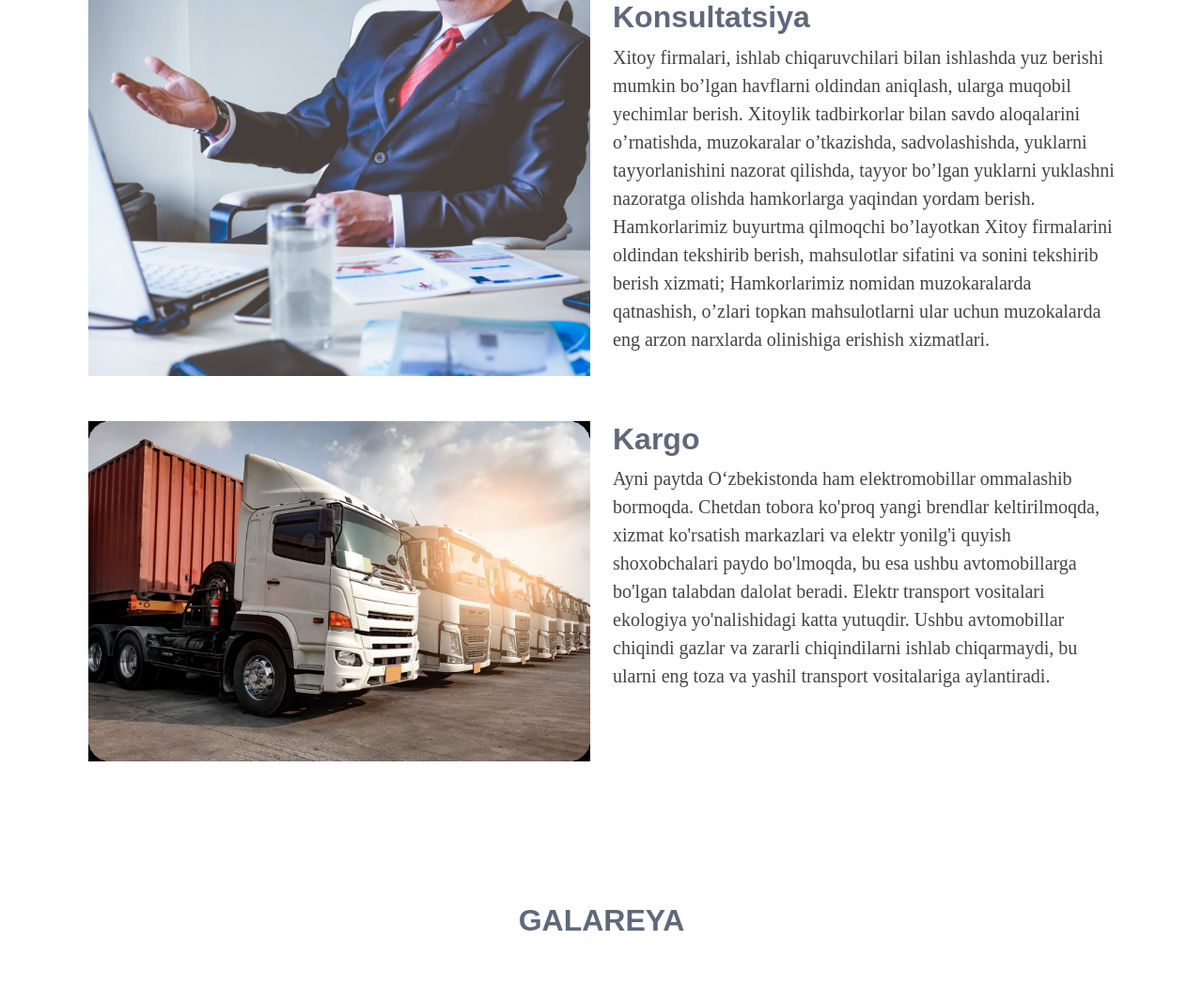
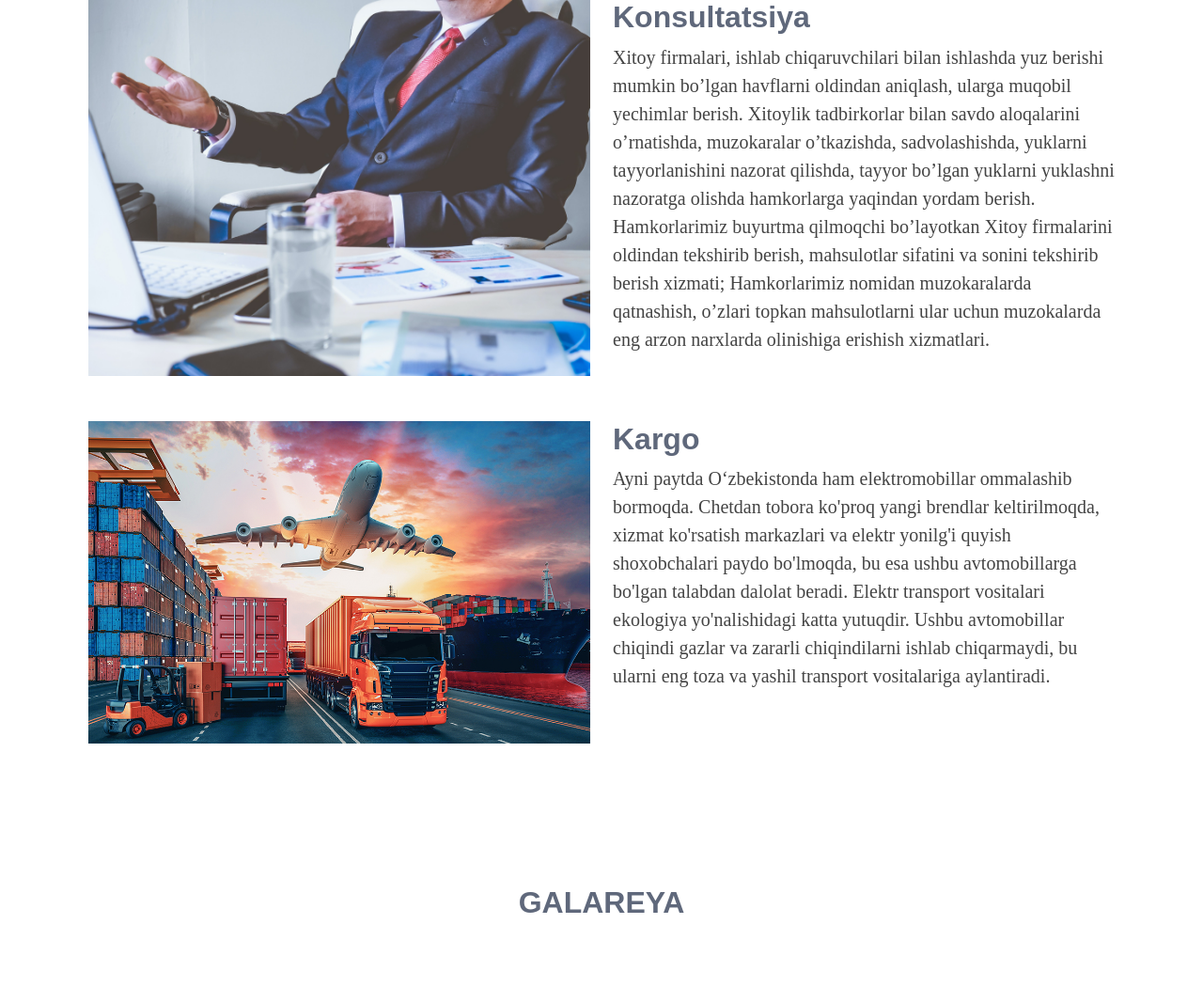
Before and after one commit to SHOHIJAHON20001/SandDMotors, a Django app: page / in a window 1280 px wide. Shown: the part 1896-2946 px from the top of the page at 94% size. Run offline with Django 4.2, Linux system fonts and the light colour scheme; data that the repository does not hold is empty; parts of the project's set-up code (start-up, migrations or seed data) failed here and were passed over; some libraries are stand-ins or nearby versions.

Commit message:
sandmotors

```diff
--- a/templates/index.html
+++ b/templates/index.html
@@ -118,7 +118,7 @@
       <div class="container">
         <div class="row">
           <div class="col-lg-6">
-            <img src="{% static 'assets/img/Logistika.jpg' %}" class="img-fluid" style="box-sizing: content-box;">
+            <img src="{% static 'assets/img/cargo.jpg' %}" class="img-fluid" style="box-sizing: content-box;">
           </div>
           <div class="col-lg-6 pt-4 pt-lg-0 content">
             <h3>Kargo</h3>
```
Also changed, not shown: static/assets/img/cargo.jpg (added).
